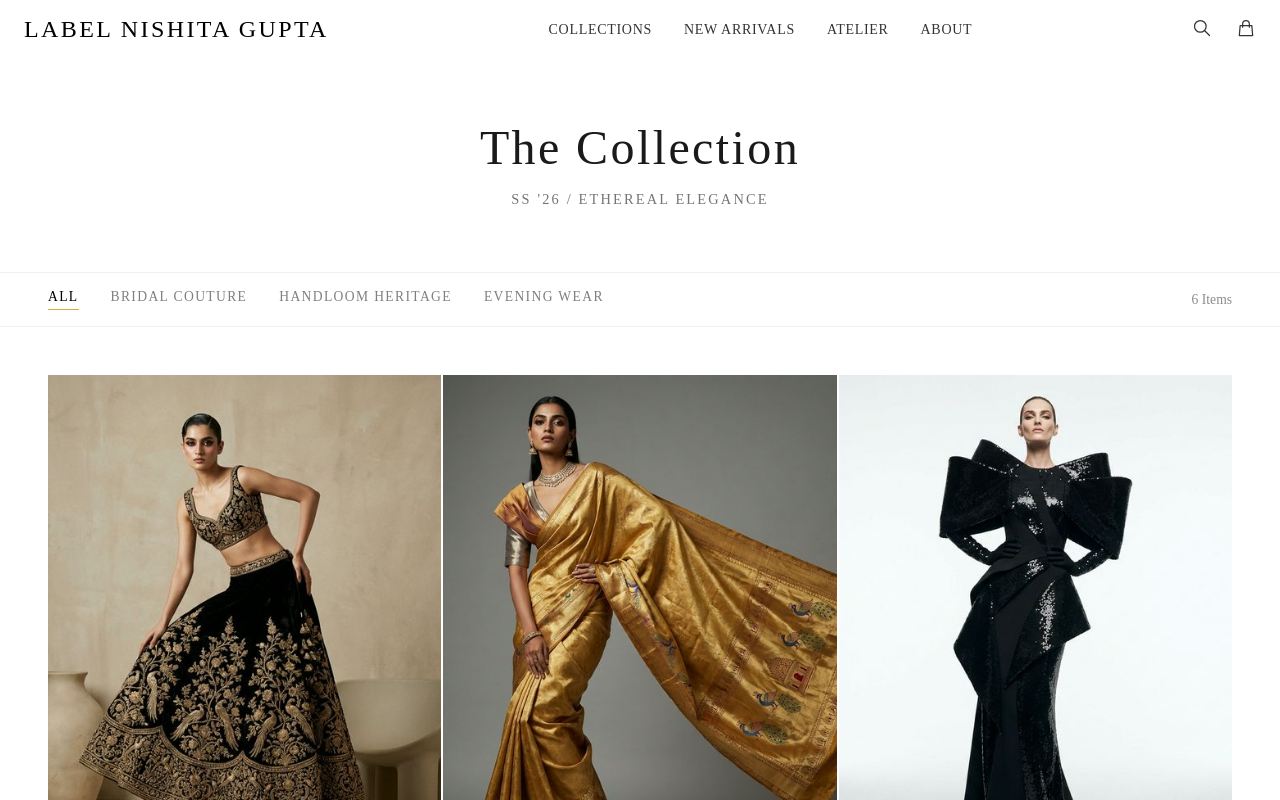
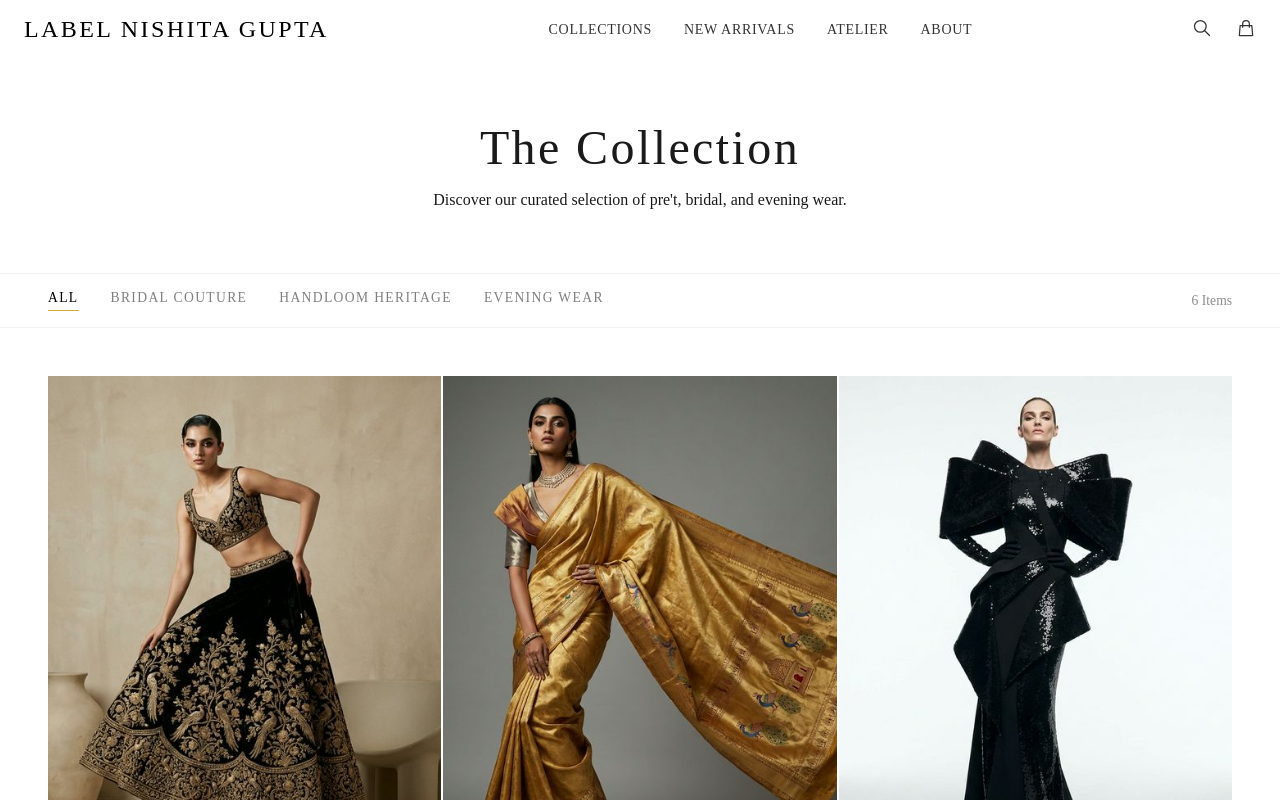
Before and after one commit to harsh785/Label-project, a Next.js app in the folder web/: page /Label-project/collections in a window 1280 px wide. Shown: the top 800 px of the page. Built offline with nearby package versions, Linux system fonts and the light colour scheme; a web font is replaced by a local one.

Commit message:
Fix: Resolve lint errors and unused variables

```diff
--- a/web/src/app/collections/page.tsx
+++ b/web/src/app/collections/page.tsx
@@ -18,7 +18,9 @@ export default function Collections() {
         <main className={styles.main}>
             <header className={styles.header}>
                 <h1 className={styles.title}>The Collection</h1>
-                <p className={styles.subtitle}>SS '26 / Ethereal Elegance</p>
+                <p className={styles.heroSubtitle}>
+                    Discover our curated selection of pre&#39;t, bridal, and evening wear.
+                </p>
             </header>
 
             {/* Top Filter Bar */}
--- a/web/src/app/new-arrivals/page.tsx
+++ b/web/src/app/new-arrivals/page.tsx
@@ -2,7 +2,6 @@ import { products } from "../../data/products";
 import Link from "next/link";
 import Image from "next/image";
 import styles from "./page.module.css";
-import { getAssetPath } from "../../utils/assets";
 
 export default function NewArrivals() {
     // Filter only new arrivals
@@ -14,7 +13,7 @@ export default function NewArrivals() {
             <section className={styles.hero}>
                 <div className={styles.heroContent}>
                     <h2 className={styles.editionLabel}>The Royal Edit</h2>
-                    <h1 className={styles.heroTitle}>New Arrivals<br />SS '26</h1>
+                    <h1 className={styles.heroTitle}>New Arrivals<br />SS &#39;26</h1>
                     <p className={styles.heroSubtitle}>
                         A curated selection of avant-garde drapes and regal silhouettes
                         for the modern muse.
--- a/web/src/app/product/[id]/page.tsx
+++ b/web/src/app/product/[id]/page.tsx
@@ -1,7 +1,5 @@
 import { products } from "../../../data/products";
-import { getAssetPath } from "../../../utils/assets";
 import Image from "next/image";
-import Link from "next/link";
 import styles from "./page.module.css";
 import { notFound } from "next/navigation";
 
--- a/web/src/components/Header.tsx
+++ b/web/src/components/Header.tsx
@@ -2,13 +2,11 @@
 
 import Link from "next/link";
 import { useEffect, useState } from "react";
-import { usePathname } from "next/navigation";
 import styles from "./Header.module.css";
 
 export default function Header() {
     const [isScrolled, setIsScrolled] = useState(false);
     const [isMobileMenuOpen, setIsMobileMenuOpen] = useState(false);
-    const pathname = usePathname();
 
     useEffect(() => {
         const handleScroll = () => {
```
